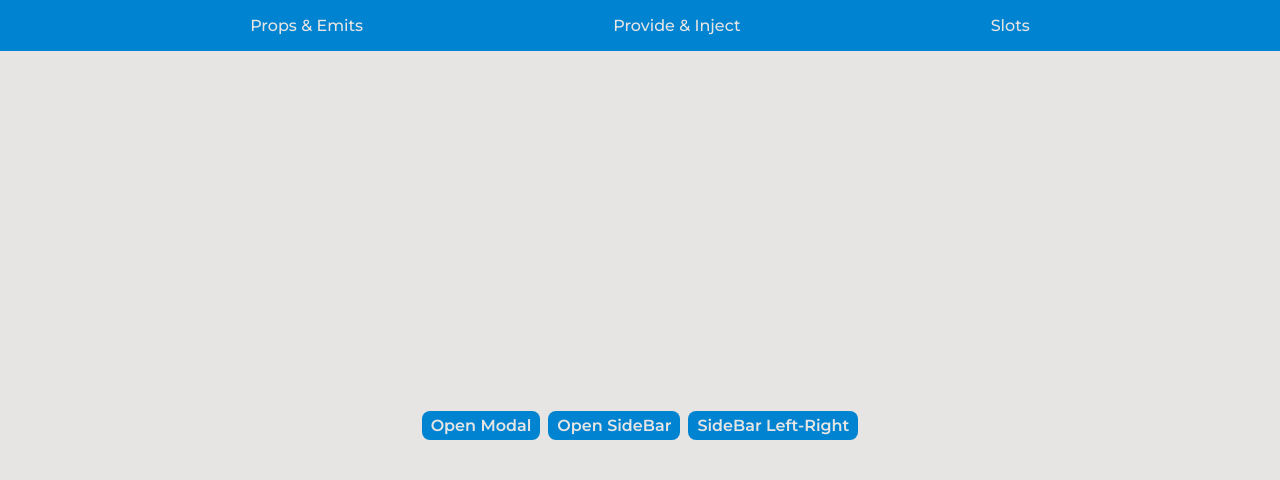
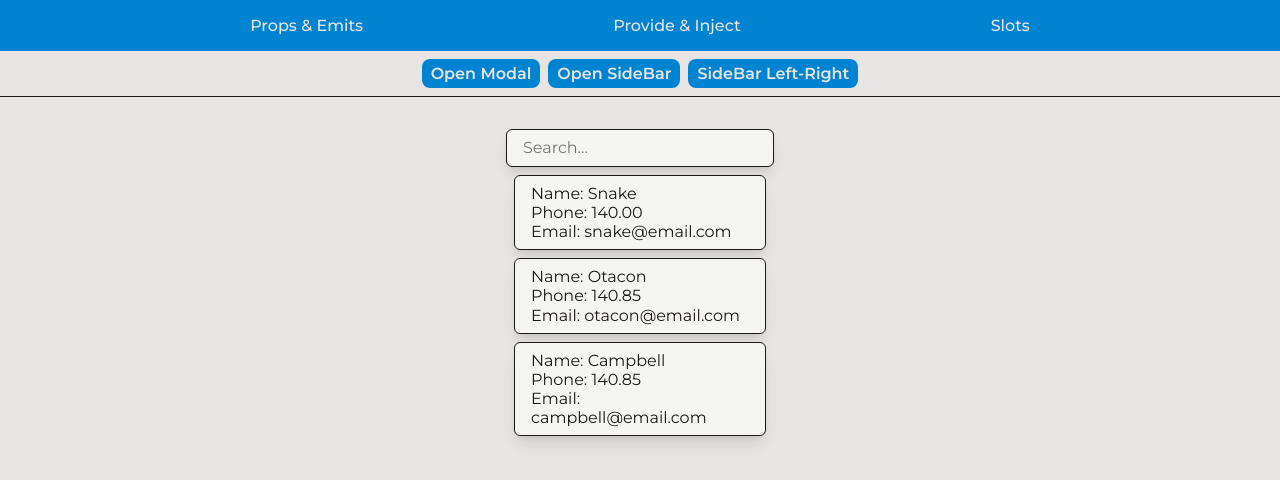
Before and after one commit to thegroosalugg/RoomWithAVue, a Vue app in the folder 06-Components/: page / in a window 1280 px wide. Both pictures are taken after a click on the button "Slots". Shown: the top 480 px of the page. Built offline with nearby package versions, Linux system fonts and the light colour scheme; the HTML template or start-up script is replaced by a standard one.

Commit message:
lesson: slot props

```diff
--- /dev/null
+++ b/06-Components/src/components/slots/SearchList.vue
@@ -0,0 +1,51 @@
+<template>
+  <div class="search-list">
+    <input v-model="query" type="search" placeholder="Search..." class="box" />
+    <ul>
+      <li v-for="item in filteredItems" :key="item.id">
+        <!-- Slot props: exposes data to parent (React: Render Props) -->
+        <slot :item="item" :query="query" />
+      </li>
+      <li v-if="!filteredItems.length">
+        <!-- 2nd Slot: Optional placeholder; replaced if parent calls <template #empty="{ query }"> -->
+        <slot name="empty" :query="query">
+          <p>No results for "{{ query }}"</p>
+        </slot>
+      </li>
+    </ul>
+  </div>
+</template>
+
+<script setup lang="ts" generic="T extends Record<string, any>">
+  import { ref, computed } from 'vue'
+
+   // searchKey: which property to search (e.g., 'title', 'name')
+  const props = defineProps<{ items: T[], searchKey: string }>()
+
+  const query = ref('')
+
+  const filteredItems = computed(() => {
+    if (!query.value) return props.items
+
+    return props.items.filter((item) =>
+      item[props.searchKey].toLowerCase().includes(query.value.toLowerCase()),
+    )
+  })
+</script>
+
+<style scoped>
+  .search-list {
+    display: flex;
+    flex-direction: column;
+    align-items: stretch;
+    width: 90%;
+    padding: 1rem;
+  }
+  ul {
+    display: flex;
+    flex-direction: column;
+    gap: 0.5rem;
+    padding: 0.5rem;
+  }
+  p { text-align: center; }
+</style>
--- a/06-Components/src/components/slots/SlotsDemo.vue
+++ b/06-Components/src/components/slots/SlotsDemo.vue
@@ -1,7 +1,9 @@
 <template>
+  <!-- ** SLOTS -->
   <ModalWrapper :isOpen="modalIsOpen" :onClose="closeModal">
-    <div>Modal Content</div>
+    <div id="modal-content">Modal Content</div>
   </ModalWrapper>
+  <!--** MULTI SLOTS -->
   <SideBar :isOpen="sidebarIsOpen" :onRight="sideBarIsOnRight" :onClose="closeSideBar">
     <!-- v-slot:slot-name === #slot-name (shorthand) -->
     <template #header>
@@ -21,21 +23,42 @@
       <li v-for="num in 100" :key="num" class="box">{{ num }}</li>
     </ul>
   </SideBar>
-  <section>
+  <!--** Generic Page Controls -->
+  <nav>
     <button class="button" @click="openModal">Open Modal</button>
     <button class="button" @click="openSideBar">Open SideBar</button>
     <button class="button" @click="toggleSideBarPosition">SideBar Left-Right</button>
-  </section>
+  </nav>
+  <!-- ** SLOT PROPS (React: Render Props) -->
+  <!-- #default: access to main slot, with multi-slots, or slots with props. Can be set on <SearchList #default="props"> when only 1 used slot -->
+  <SearchList :items="users" searchKey="name">
+    <template #default="{ item, query }">
+      <p v-if="query">Matched for: {{ query }}</p>
+      <article class="box">
+        <h2>Name: {{ item.name }}</h2>
+        <p>Phone: {{ item.phone }}</p>
+        <p>Email: {{ item.email }}</p>
+      </article>
+    </template>
+    <template #empty="{ query }">
+      <p>SlotsDemo.vue, no matches for</p>
+      <p>{{ query }}</p>
+    </template>
+  </SearchList>
 </template>
 
 <script setup lang="ts">
   import { ref } from 'vue'
   import ModalWrapper from './ModalWrapper.vue'
   import SideBar from './SideBar.vue'
+  import SearchList from './SearchList.vue'
+  import { USERS } from '@/api/users'
 
   const modalIsOpen = ref(false)
   const sidebarIsOpen = ref(false)
   const sideBarIsOnRight = ref(false)
+
+  const users = ref(USERS)
 
   function openModal() {
     modalIsOpen.value = true
@@ -57,6 +80,7 @@
     sideBarIsOnRight.value = !sideBarIsOnRight.value
   }
 
+  // sidebar close button auto stype, position & function
   function buttonProps(num: number) {
     let label = num.toString()
     let style = {}
@@ -75,28 +99,25 @@
 </script>
 
 <style scoped>
-  div {
+  #modal-content {
     display: flex;
     align-items: center;
     justify-content: center;
     width: 200px;
     height: 150px;
+    padding: 1rem;
     border: var(--border);
     border-radius: var(--rounded-xl);
-    padding: 1rem;
     background-color: var(--page);
     color: var(--fuchsia-500);
   }
-  section {
-    display: flex;
-    gap: 0.5rem;
-    margin: auto;
-  }
   nav {
     display: flex;
+    justify-content: center;
     gap: 0.5rem;
     padding: 0.5rem;
     border-bottom: var(--border);
+    overflow-x: scroll;
   }
   ul {
     display: flex;
@@ -104,4 +125,9 @@
     gap: 0.5rem;
     padding: 1rem;
   }
+  /* Parent scoped styles can also style the First Wrapper of a Child Component (Careful when selecting DOM elements specifically with children) */
+  .search-list {
+    margin: var(--margin);
+    max-width: 300px;
+  }
 </style>
```
Also changed, not shown: 06-Components/src/components/slots/ModalWrapper.vue (+0 -8 lines).
